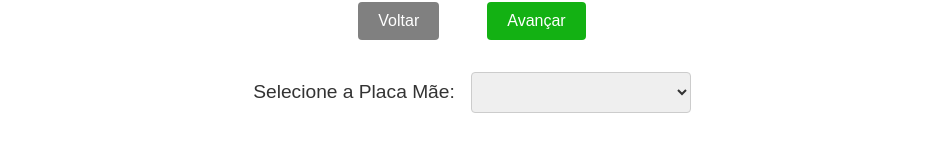
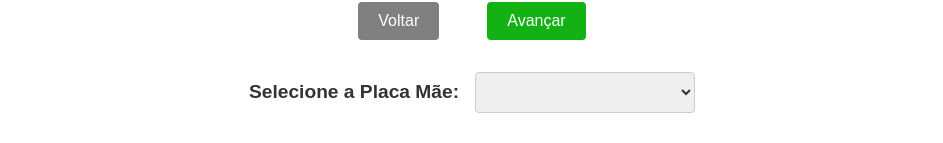
Before and after one commit to Arthur-Cyberpunk/build_pc, a React (Create React App) app: page /build in a window 1280 px wide. Shown: the part 384-527 px from the top of the page, without its empty margins (168-1111 px from the left). Built offline with nearby package versions, Linux system fonts and the light colour scheme.

Commit message:
fix html css

```diff
--- a/src/components/OptionsPartsPc/index.tsx
+++ b/src/components/OptionsPartsPc/index.tsx
@@ -65,7 +65,7 @@ const OptionsPartsPc = () => {
   return (
     <>
       {step < 0 ? (
-        <>
+        <S.SelectBox>
           <S.Label htmlFor="selectOption">Selecione a Placa Mãe:</S.Label>
           <S.DropdownSelect
             id="selectOption"
@@ -81,9 +81,9 @@ const OptionsPartsPc = () => {
               ),
             )}
           </S.DropdownSelect>
-        </>
+        </S.SelectBox>
       ) : (
-        <>
+        <S.SelectBox>
           {availableParts?.[currentStep[step]] !== undefined ? (
             <>
               <S.Label htmlFor="selectOption">
@@ -123,7 +123,7 @@ const OptionsPartsPc = () => {
               </S.FinishButton>
             </S.FinishBox>
           )}
-        </>
+        </S.SelectBox>
       )}
     </>
   );
--- a/src/components/OptionsPartsPc/styles.ts
+++ b/src/components/OptionsPartsPc/styles.ts
@@ -1,9 +1,24 @@
 import styled from "styled-components";
+
+export const SelectBox = styled.div`
+  display: flex;
+  align-items: center;
+  justify-content: center;
+
+  @media (max-width: 992px) {
+    flex-direction: column;
+  }
+`;
 
 export const Label = styled.label`
   font-size: 1.2rem;
   color: #333;
+  font-weight: bold;
   margin-right: 1rem;
+
+  @media (max-width: 992px) {
+    margin: 0 0 1rem;
+  }
 `;
 
 export const DropdownSelect = styled.select`
@@ -14,6 +29,10 @@ export const DropdownSelect = styled.select`
   border-radius: 4px;
   color: #333;
   text-transform: uppercase;
+
+  @media (max-width: 992px) {
+    width: 14rem;
+  }
 
   &:focus {
     border: 1px solid #007bff;
```
